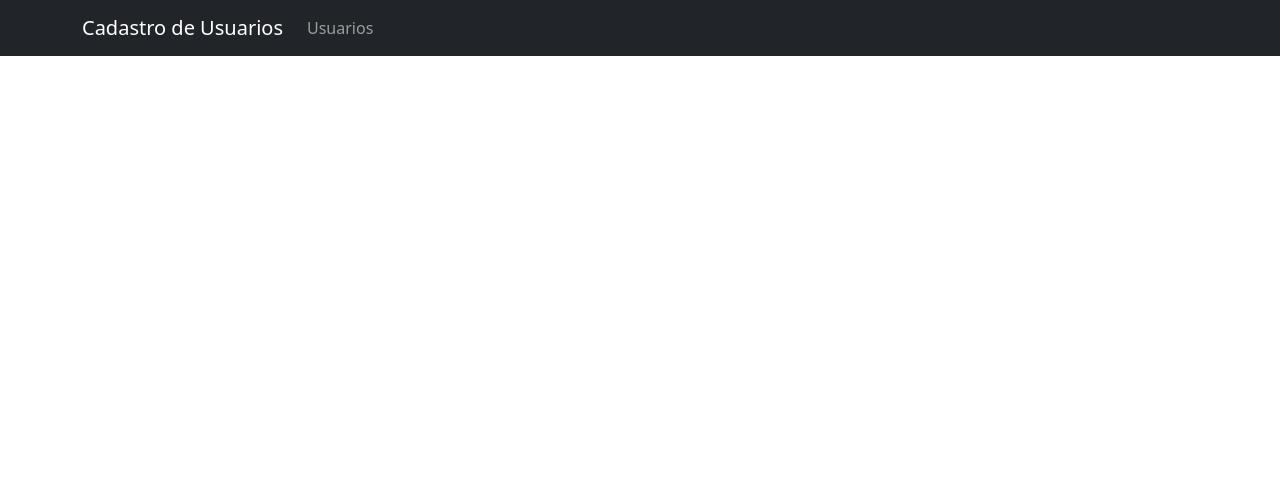
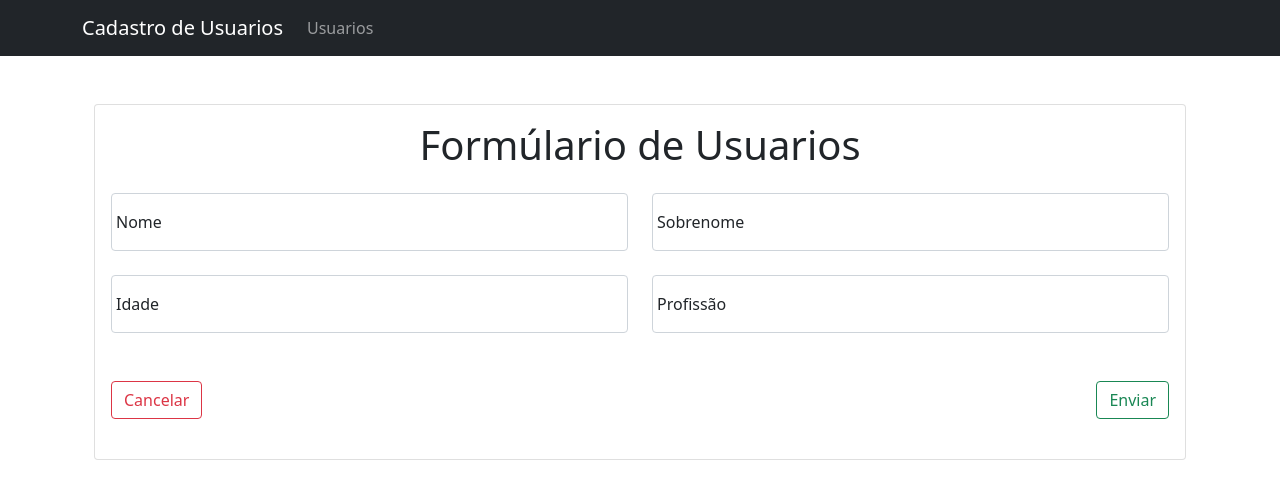
Before and after one commit to anderson-ps/user-list, an Angular app: page /form in a window 1280 px wide. Before the commit this address led to /. Shown: the top 496 px of the page. Built offline with nearby package versions, Linux system fonts and the light colour scheme.

Commit message:
Foi criado o componente user-form

```diff
--- a/src/app/app-routing.module.ts
+++ b/src/app/app-routing.module.ts
@@ -1,10 +1,14 @@
 import { NgModule } from '@angular/core';
 import { RouterModule, Routes } from '@angular/router';
+import { UserFormComponent } from './pages/users/user-form/user-form.component';
 import { UsersListComponent } from './pages/users/users-list/users-list.component';
 
 const routes: Routes = [
   {
-    path: '',component: UsersListComponent
+    path: '', component: UsersListComponent
+  },
+  {
+    path: 'form', component:UserFormComponent
   }
 ];
 
--- a/src/app/app.module.ts
+++ b/src/app/app.module.ts
@@ -4,6 +4,7 @@ import { BrowserModule } from '@angular/platform-browser';
 import { AppRoutingModule } from './app-routing.module';
 import { AppComponent } from './app.component';
 import { HeaderComponent } from './components/header/header.component';
+import { UserFormComponent } from './pages/users/user-form/user-form.component';
 import { UsersListComponent } from './pages/users/users-list/users-list.component';
 
 @NgModule({
@@ -11,6 +12,7 @@ import { UsersListComponent } from './pages/users/users-list/users-list.componen
     AppComponent,
     HeaderComponent,
     UsersListComponent,
+    UserFormComponent
   ],
   imports: [
     BrowserModule,
--- a/src/app/components/header/header.component.html
+++ b/src/app/components/header/header.component.html
@@ -1,6 +1,6 @@
 <nav class="navbar navbar-expand-lg navbar-dark bg-dark">
     <div class="container">
-        <a href="" class="navbar-brand">Cadastro de Usuarios</a>
+        <a routerLink="/" class="navbar-brand">Cadastro de Usuarios</a>
         <button class="navbar-toggler" type="button" data-toggle="collapse" data-target="#navbarNav" aria-controls="navbarNav" aria-expanded="false" aria-label="Alterna navegação">
             <span class="navbar-toggler-icon"></span>
         </button>
@@ -8,7 +8,7 @@
         <div class="collapse navbar-collapse" id="navbarNav">
             <ul class="navbar-nav mr-auto">
                 <li class="nav-item active">
-                  <a class="nav-link" href="">Usuarios</a>
+                  <a class="nav-link" routerLink="/">Usuarios</a>
                 </li>
             </ul>
         </div>
--- /dev/null
+++ b/src/app/pages/users/user-form/user-form.component.html
@@ -0,0 +1,33 @@
+<div class="card w-100 my-5">
+    <div class="card-body">
+        <h1 class="card-title text-center">Formúlario de Usuarios</h1>
+        <form>
+            <div class="row my-4">
+                <div class="form-floating w-50">
+                    <input type="text" class="form-control" id="nome" placeholder="Digite seu nome">
+                    <label class="mx-1" for="nome">Nome</label>
+                </div>
+                <div class="form-floating w-50">
+                    <input type="text" class="form-control" id="sobrenome" placeholder="Digite seu sobrenome">
+                    <label class="mx-1" for="sobrenome">Sobrenome</label>
+                </div>
+            </div>
+            <div class="row my-4">
+                <div class="form-floating w-50">
+                    <input type="text" class="form-control" id="idade" placeholder="Digite sua idade">
+                    <label class="mx-1" for="idade">Idade</label>
+                </div>
+                <div class="form-floating w-50">
+                    <input type="text" class="form-control" id="profissao" placeholder="Digite sua profissão">
+                    <label class="mx-1" for="profissao">Profissão</label>
+                </div>
+            </div>
+            <div class="row my-4">
+                <div class="form-group col-12 mt-4">
+                    <button type="button" class="btn btn-outline-danger float-start">Cancelar</button>
+                    <button type="button" class="btn btn-outline-success float-end">Enviar</button>
+                </div>
+            </div>
+        </form>
+    </div>
+</div>
--- /dev/null
+++ b/src/app/pages/users/user-form/user-form.component.ts
@@ -0,0 +1,15 @@
+import { Component, OnInit } from '@angular/core';
+
+@Component({
+  selector: 'app-user-form',
+  templateUrl: './user-form.component.html',
+  styleUrls: ['./user-form.component.css']
+})
+export class UserFormComponent implements OnInit {
+
+  constructor() { }
+
+  ngOnInit(): void {
+  }
+
+}
--- a/src/app/pages/users/users-list/users-list.component.html
+++ b/src/app/pages/users/users-list/users-list.component.html
@@ -1,7 +1,7 @@
 <div class="card w-100 my-5">
      <div class="card-body">
         <h1 class="card-title text-center">Lista de Usuarios</h1>
-        <button class="btn btn-success mb-4 float-end">Cadastar Novo</button>
+        <button class="btn btn-success mb-4 float-end" routerLink="/form">Cadastar Novo</button>
         <table class="table">
             <thead>
                 <tr>
```
Also changed, not shown: src/app/pages/users/user-form/user-form.component.css (added), 1 other file (tests, documents, lock files or other folders).
